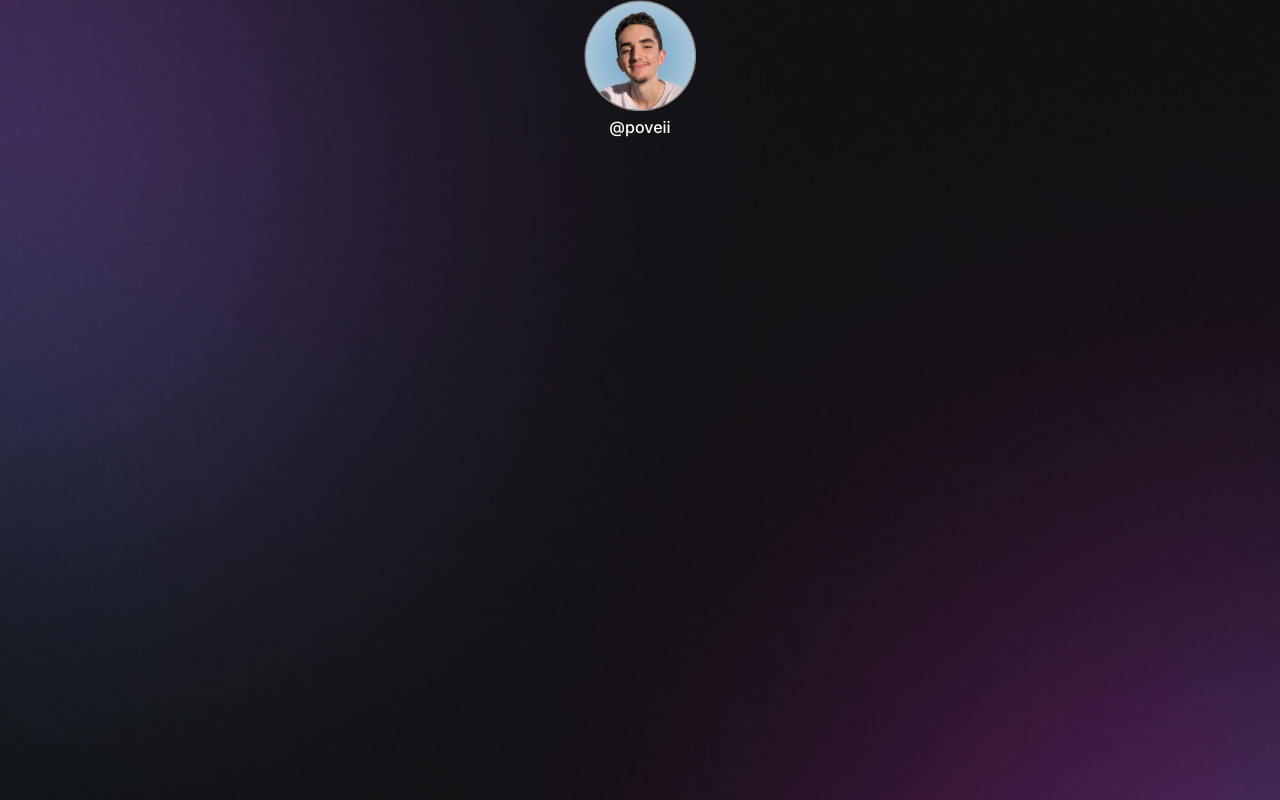
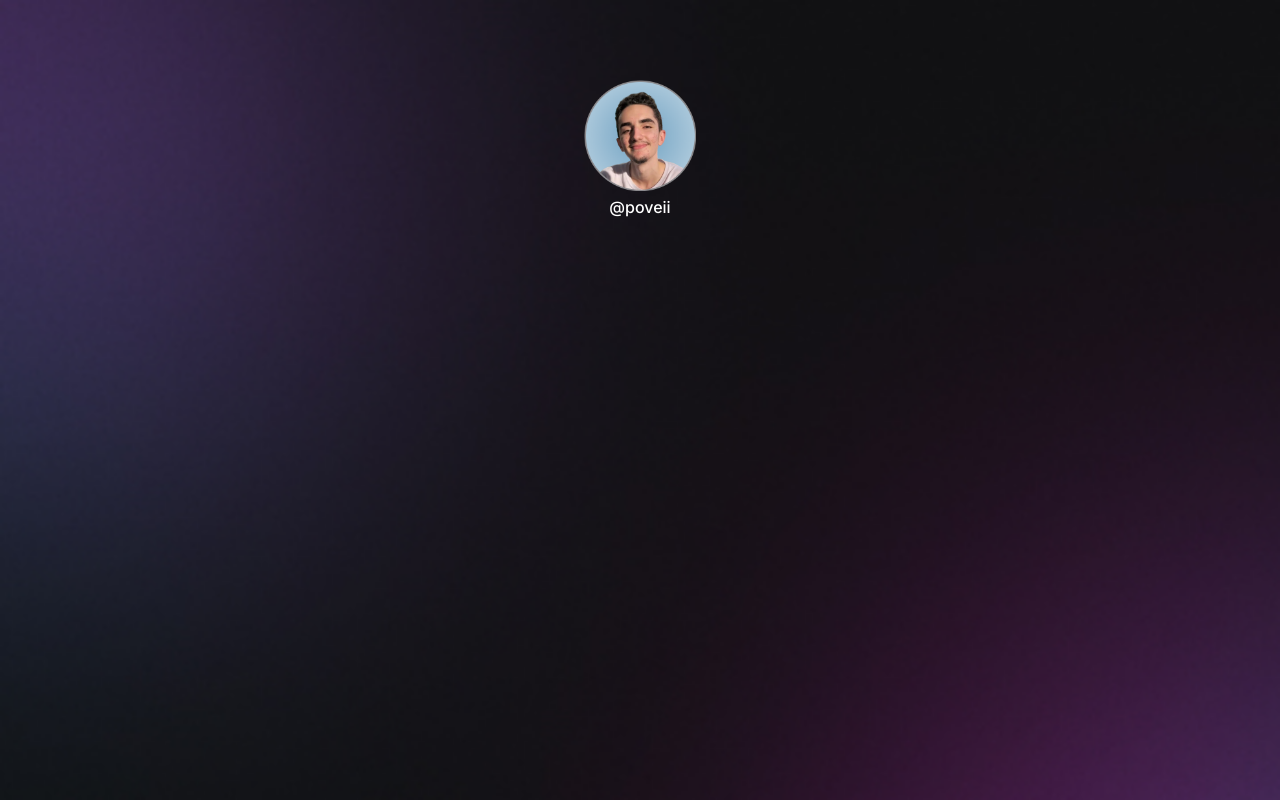
Before and after one commit to Poveii/devlinks, a React (Vite) app: page / in a window 1280 px wide. Built offline with nearby package versions, Linux system fonts and the light colour scheme.

Commit message:
feat: Adjustments on App.css

```diff
--- a/src/App.css
+++ b/src/App.css
@@ -18,11 +18,12 @@ body {
 .App {
   width: 360px;
   height: 712px;
-  margin-inline: auto;
+  margin: 3.5rem auto 0;
 }
 
 #profile {
   text-align: center;
+  padding: 1.5rem;
 }
 
 #profile img {
```
